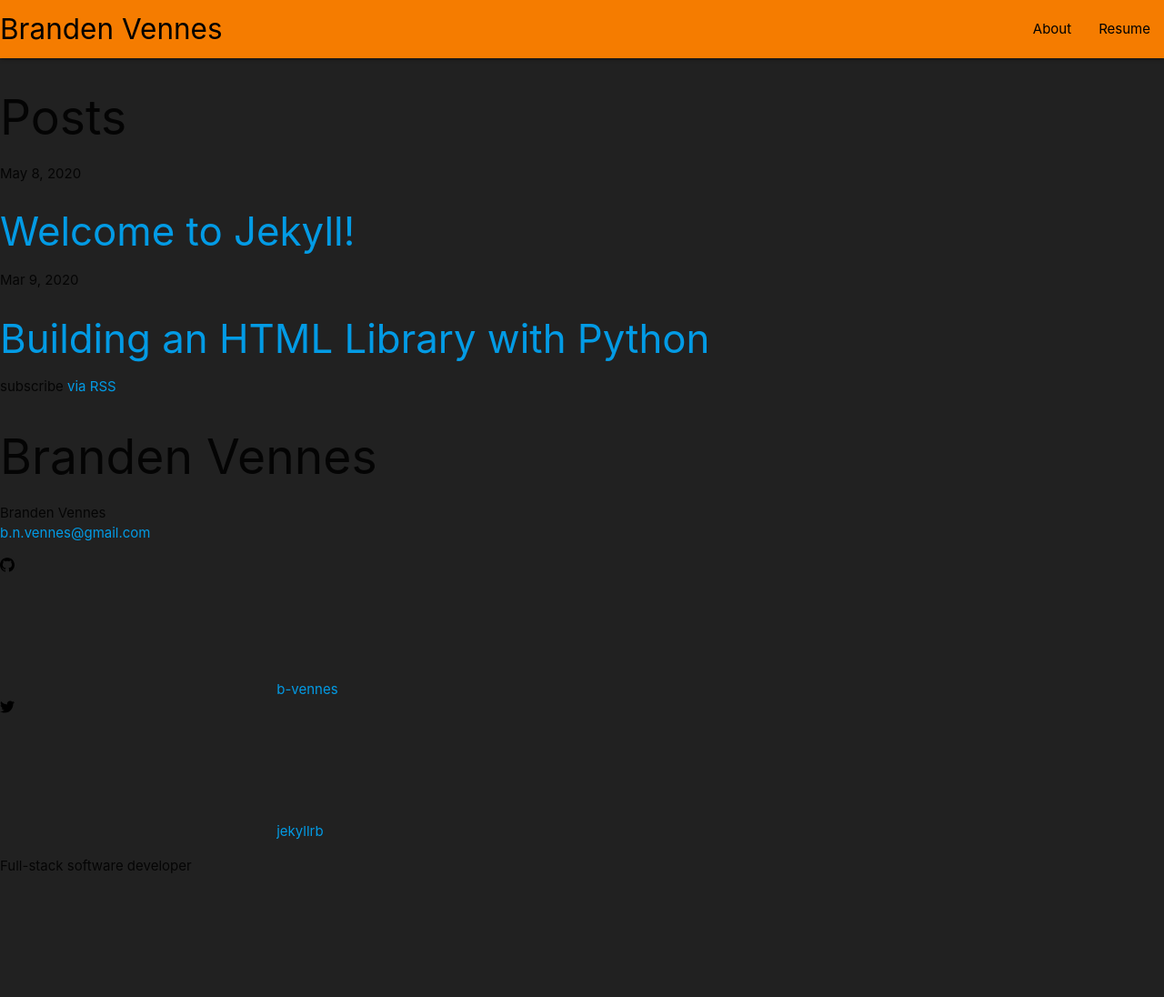
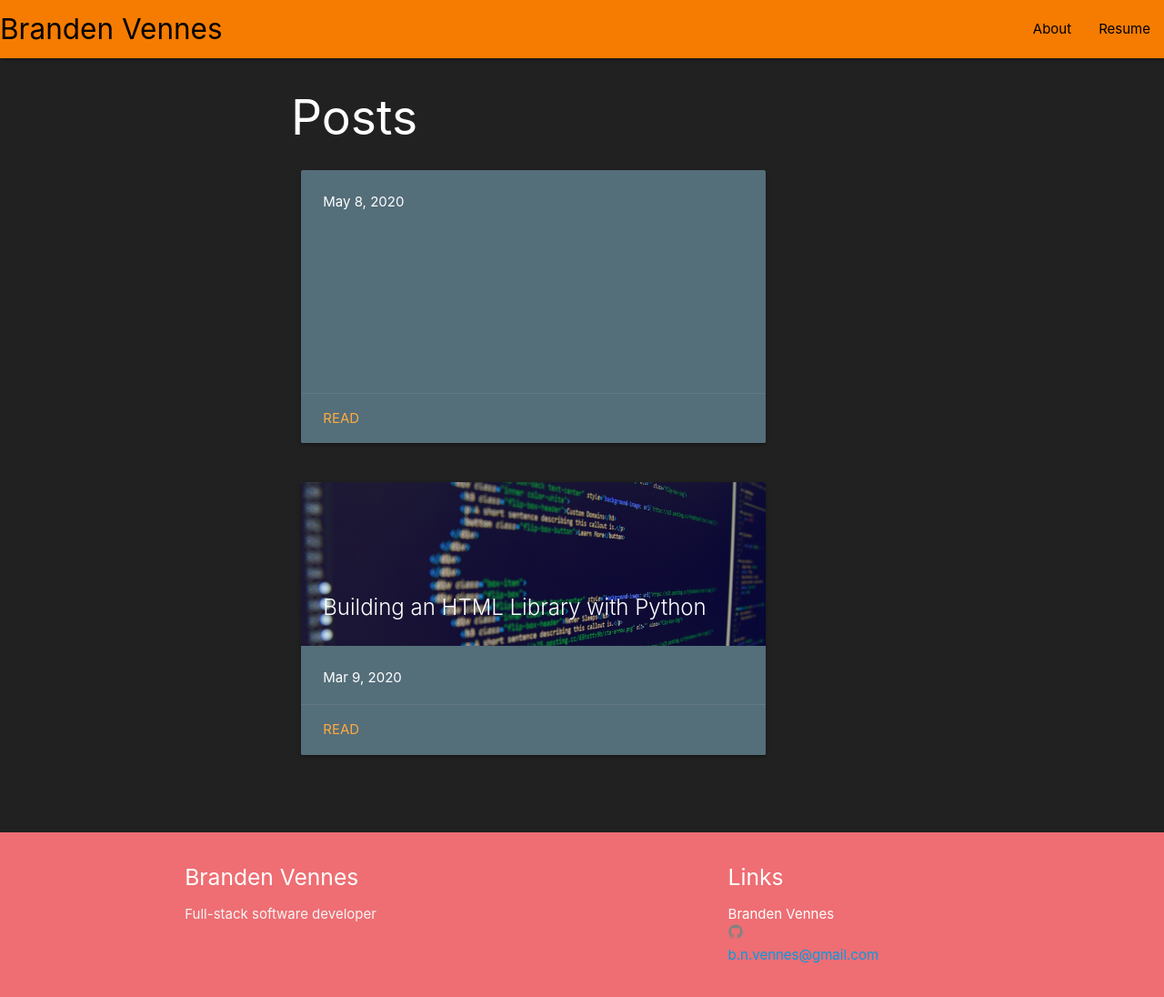
Before and after one commit to b-vennes/jamstack-blog, a Jekyll site: the page built from index.md, in a window 1280 px wide and 1096 px high. Shown: the whole window at 91% size. Built offline with Jekyll 4.4.1, drawn with Linux system fonts in a browser that asks for light colours.

Commit message:
add material footer and cards

```diff
--- a/_includes/footer.html
+++ b/_includes/footer.html
@@ -1,12 +1,12 @@
-<footer class="site-footer h-card">
-  <data class="u-url" href="{{ "/" | relative_url }}"></data>
-
-  <div class="wrapper">
-
-    <h2 class="footer-heading">{{ site.title | escape }}</h2>
-
-    <div class="footer-col-wrapper">
-      <div class="footer-col footer-col-1">
+<footer class="page-footer">
+  <div class="container">
+    <div class="row">
+      <div class="col l6 s12">
+        <h5 class="white-text">{{ site.title | escape }}</h5>
+        <p class="grey-text text-lighten-4">{{- site.description | escape -}}</p>
+      </div>
+      <div class="col l4 offset-l2 s12">
+        <h5 class="white-text">Links</h5>
         <ul class="contact-list">
           <li class="p-name">
             {%- if site.author -%}
@@ -14,22 +14,15 @@
             {%- else -%}
               {{ site.title | escape }}
             {%- endif -%}
-            </li>
-            {%- if site.email -%}
+          </li>
+          <li>
+            {%- include icon-github.html -%}
+          </li>
+          {%- if site.email -%}
             <li><a class="u-email" href="mailto:{{ site.email }}">{{ site.email }}</a></li>
-            {%- endif -%}
+          {%- endif -%}
         </ul>
       </div>
-
-      <div class="footer-col footer-col-2">
-        {%- include social.html -%}
-      </div>
-
-      <div class="footer-col footer-col-3">
-        <p>{{- site.description | escape -}}</p>
-      </div>
     </div>
-
   </div>
-
 </footer>
--- a/_includes/icon-twitter.html
+++ /dev/null
@@ -1 +0,0 @@
-<a href="https://twitter.com/{{ include.username }}"><span class="icon icon--twitter">{% include icon-twitter.svg %}</span><span class="username">{{ include.username }}</span></a>
--- a/_includes/social.html
+++ /dev/null
@@ -1,14 +0,0 @@
-<ul class="social-media-list">
-  {%- if site.dribbble_username -%}<li><a href="https://dribbble.com/{{ site.dribbble_username| cgi_escape | escape }}"><svg class="svg-icon"><use xlink:href="{{ '/assets/minima-social-icons.svg#dribbble' | relative_url }}"></use></svg> <span class="username">{{ site.dribbble_username| escape }}</span></a></li>{%- endif -%}
-  {%- if site.facebook_username -%}<li><a href="https://www.facebook.com/{{ site.facebook_username| cgi_escape | escape }}"><svg class="svg-icon"><use xlink:href="{{ '/assets/minima-social-icons.svg#facebook' | relative_url }}"></use></svg> <span class="username">{{ site.facebook_username| escape }}</span></a></li>{%- endif -%}
-  {%- if site.flickr_username -%}<li><a href="https://www.flickr.com/photos/{{ site.flickr_username| cgi_escape | escape }}"><svg class="svg-icon"><use xlink:href="{{ '/assets/minima-social-icons.svg#flickr' | relative_url }}"></use></svg> <span class="username">{{ site.flickr_username| escape }}</span></a></li>{%- endif -%}
-  {%- if site.github_username -%}<li><a href="https://github.com/{{ site.github_username| cgi_escape | escape }}"><svg class="svg-icon"><use xlink:href="{{ '/assets/minima-social-icons.svg#github' | relative_url }}"></use></svg> <span class="username">{{ site.github_username| escape }}</span></a></li>{%- endif -%}
-  {%- if site.instagram_username -%}<li><a href="https://instagram.com/{{ site.instagram_username| cgi_escape | escape }}"><svg class="svg-icon"><use xlink:href="{{ '/assets/minima-social-icons.svg#instagram' | relative_url }}"></use></svg> <span class="username">{{ site.instagram_username| escape }}</span></a></li>{%- endif -%}
-  {%- if site.linkedin_username -%}<li><a href="https://www.linkedin.com/in/{{ site.linkedin_username| cgi_escape | escape }}"><svg class="svg-icon"><use xlink:href="{{ '/assets/minima-social-icons.svg#linkedin' | relative_url }}"></use></svg> <span class="username">{{ site.linkedin_username| escape }}</span></a></li>{%- endif -%}
-  {%- if site.pinterest_username -%}<li><a href="https://www.pinterest.com/{{ site.pinterest_username| cgi_escape | escape }}"><svg class="svg-icon"><use xlink:href="{{ '/assets/minima-social-icons.svg#pinterest' | relative_url }}"></use></svg> <span class="username">{{ site.pinterest_username| escape }}</span></a></li>{%- endif -%}
-  {%- for mst in site.mastodon -%}{%- if mst.username and mst.instance -%}<li><a href="https://{{ mst.instance| cgi_escape | escape}}/@{{mst.username}}"><svg class="svg-icon"><use xlink:href="{{ '/assets/minima-social-icons.svg#mastodon' | relative_url }}"></use></svg> <span class="username">{{ mst.username|escape }}</span></a></li>{%- endif -%}{%- endfor -%}
-  {%- if site.twitter_username -%}<li><a href="https://www.twitter.com/{{ site.twitter_username| cgi_escape | escape }}"><svg class="svg-icon"><use xlink:href="{{ '/assets/minima-social-icons.svg#twitter' | relative_url }}"></use></svg> <span class="username">{{ site.twitter_username| escape }}</span></a></li>{%- endif -%}
-  {%- if site.youtube_username -%}<li><a href="https://youtube.com/{{ site.youtube_username| cgi_escape | escape }}"><svg class="svg-icon"><use xlink:href="{{ '/assets/minima-social-icons.svg#youtube' | relative_url }}"></use></svg> <span class="username">{{ site.youtube_username| escape }}</span></a></li>{%- endif -%}
-  {%- if site.googleplus_username -%}<li><a href="https://plus.google.com/{{ site.googleplus_username| escape }}"><svg class="svg-icon"><use xlink:href="{{ '/assets/minima-social-icons.svg#googleplus' | relative_url }}"></use></svg> <span class="username">{{ site.googleplus_username| escape }}</span></a></li>{%- endif -%}
-  {%- if site.rss -%}<li><a href="{{ 'feed.xml' | relative_url }}"><svg class="svg-icon"><use xlink:href="{{ '/assets/minima-social-icons.svg#rss' | relative_url }}"></use></svg> <span>{{ site.rss | escape }}</span></a></li>{%- endif -%}
-</ul>
--- a/_layouts/default.html
+++ b/_layouts/default.html
@@ -7,8 +7,8 @@
 
     {%- include header.html -%}
 
-    <main class="page-content" aria-label="Content">
-      <div class="wrapper">
+    <main class="page-content centered mb-50" aria-label="Content">
+      <div class="wrapper white-text">
         {{ content }}
       </div>
     </main>
--- a/_layouts/home.html
+++ b/_layouts/home.html
@@ -14,21 +14,29 @@ layout: default
     <ul class="post-list">
       {%- for post in site.posts -%}
       <li>
-        {%- assign date_format = site.minima.date_format | default: "%b %-d, %Y" -%}
-        <span class="post-meta">{{ post.date | date: date_format }}</span>
-        <h3>
-          <a class="post-link" href="{{ post.url | relative_url }}">
-            {{ post.title | escape }}
-          </a>
-        </h3>
-        {%- if site.show_excerpts -%}
-          {{ post.excerpt }}
-        {%- endif -%}
+        <div class="row">
+          <div class="col s12 m10">
+            <div class="card small blue-grey darken-1">
+              <div class="card-image">
+                <img src="{{ post.image }}">
+                <span class="card-title">{{ post.title }}</span>
+              </div>
+              <div class="card-content">
+                <p>
+                  {%- assign date_format = "%b %-d, %Y" -%}
+                  {{ post.date | date: date_format }}
+                </p>
+              </div>
+              <div class="card-action">
+                <a href="{{ post.url | relative_url}}">Read</a>
+              </div>
+            </div>
+          </div>
+        </div>
       </li>
       {%- endfor -%}
     </ul>
 
-    <p class="rss-subscribe">subscribe <a href="{{ "/feed.xml" | relative_url }}">via RSS</a></p>
   {%- endif -%}
 
 </div>
--- a/assets/main.scss
+++ b/assets/main.scss
@@ -3,3 +3,31 @@
 
 @import "materialize";
 @import "prism";
+
+body {
+    display: flex;
+    min-height: 100vh;
+    flex-direction: column;
+}
+
+main {
+    flex: 1 0 auto;
+}
+
+.medium-image {
+    max-width: 600px;
+}
+
+.centered {
+    margin-left: 25%;
+    margin-right: 25%;
+}
+
+.centered-mobile {
+    margin-left: 10%;
+    margin-right: 10%;
+}
+
+.mb-50 {
+    margin-bottom: 50px;
+}
```
Also changed, not shown: _layouts/post.html (+6 -4 lines), _includes/icon-twitter.svg (deleted).
